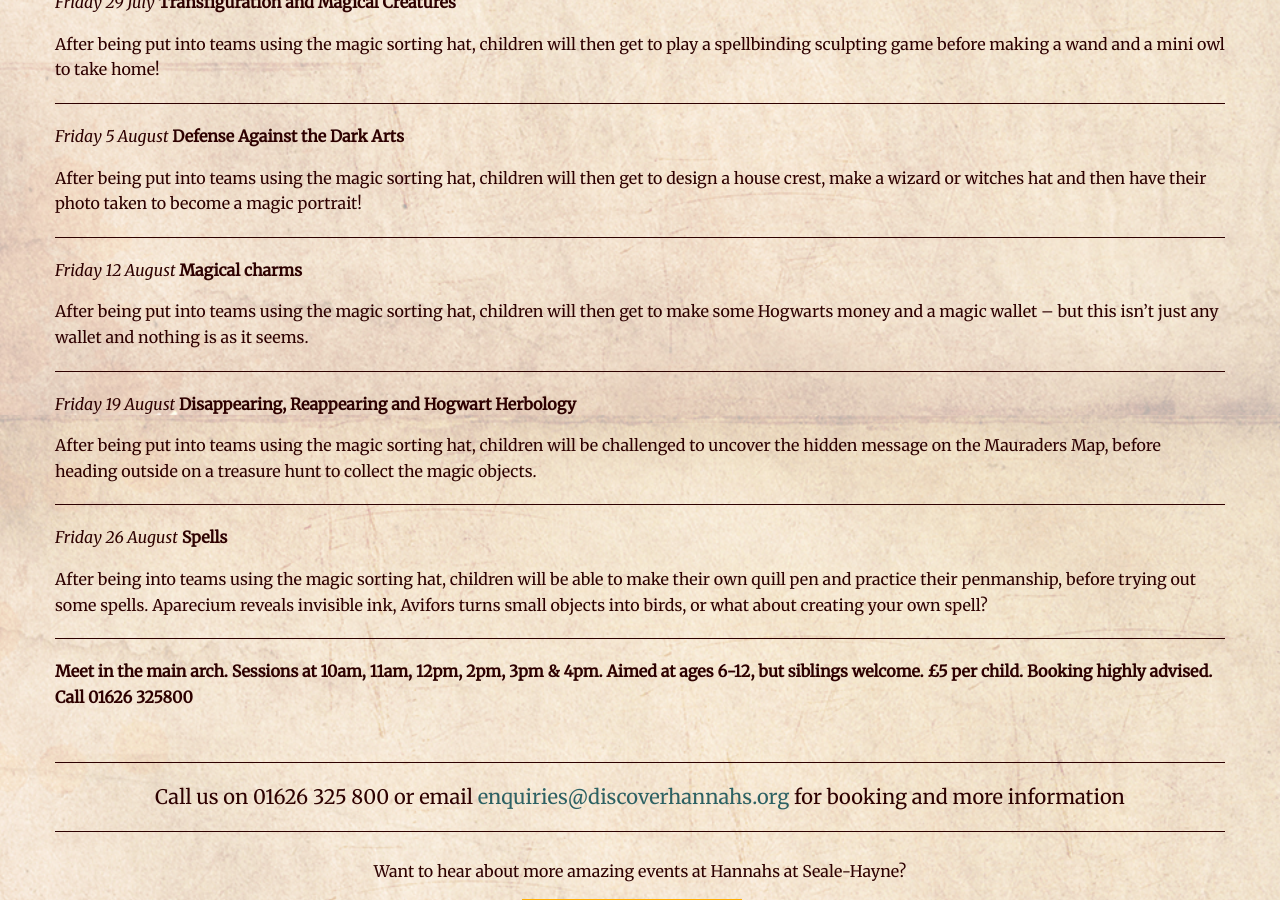
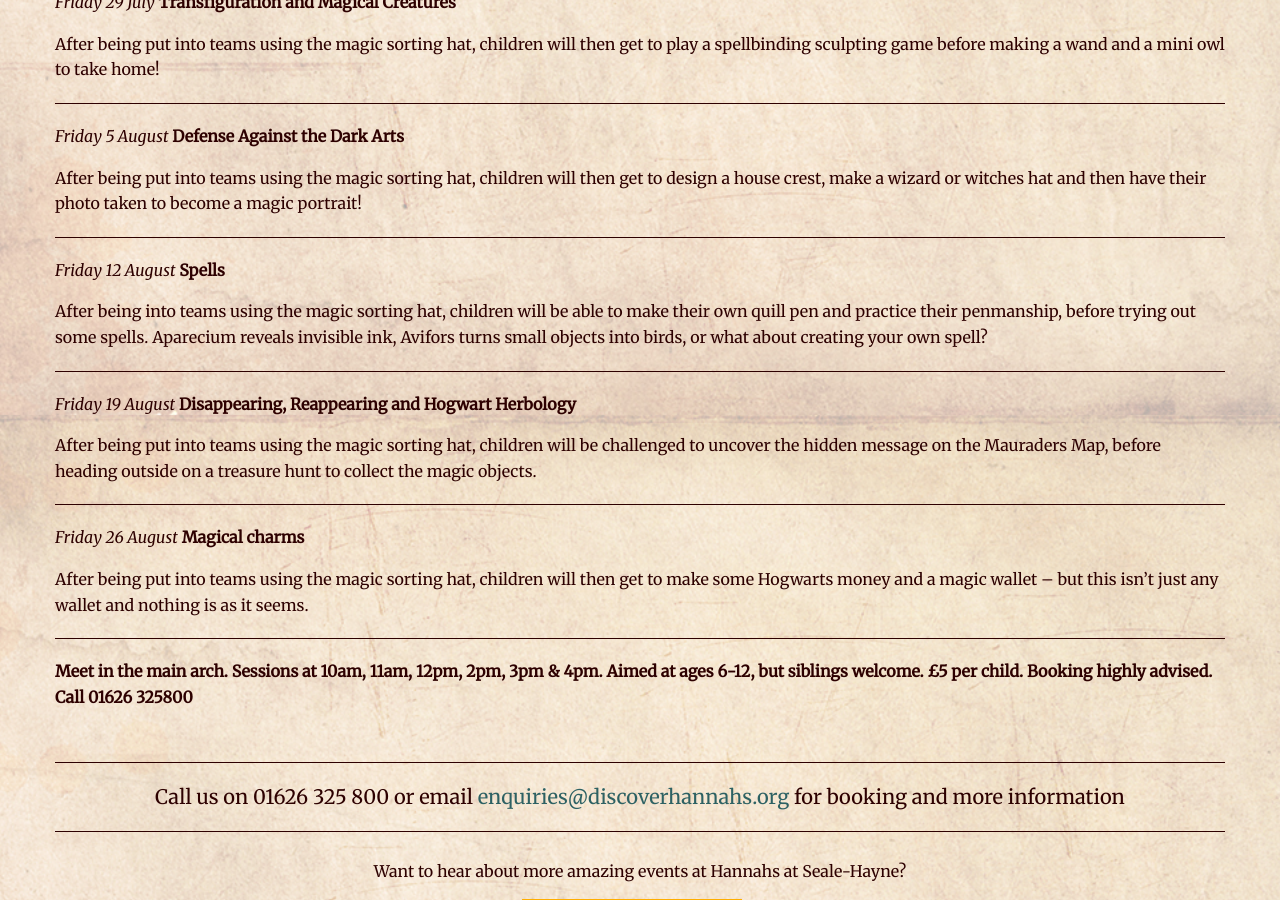
Before and after one commit to discoverhannahs/summerofmagic, a Jekyll site: the page built from _posts/2016-07-29-harry-potter-secret-fridays.markdown, in a window 1280 px wide and 900 px high, scrolled down 1385 px. Built offline with Jekyll 4.4.1, drawn with Linux system fonts in a browser that asks for light colours; part of the change alters nothing that is shown.

```diff
--- a/_posts/2016-07-29-harry-potter-secret-fridays.markdown
+++ b/_posts/2016-07-29-harry-potter-secret-fridays.markdown
@@ -28,9 +28,9 @@ After being put into teams using the magic sorting hat, children will then get t
 <hr>
 
 *Friday 12 August*
-**Magical charms**
+**Spells**
 
-After being put into teams using the magic sorting hat, children will then get to make some Hogwarts money and a magic wallet – but this isn’t just any wallet and nothing is as it seems.
+After being into teams using the magic sorting hat, children will be able to make their own quill pen and practice their penmanship, before trying out some spells. Aparecium reveals invisible ink, Avifors turns small objects into birds, or what about creating your own spell?
 
 <hr>
 
@@ -42,9 +42,9 @@ After being put into teams using the magic sorting hat, children will be challen
 <hr>
 
 *Friday 26 August*
-**Spells**
+**Magical charms**
 
-After being into teams using the magic sorting hat, children will be able to make their own quill pen and practice their penmanship, before trying out some spells. Aparecium reveals invisible ink, Avifors turns small objects into birds, or what about creating your own spell?
+After being put into teams using the magic sorting hat, children will then get to make some Hogwarts money and a magic wallet – but this isn’t just any wallet and nothing is as it seems.
 
 <hr>
 
```
